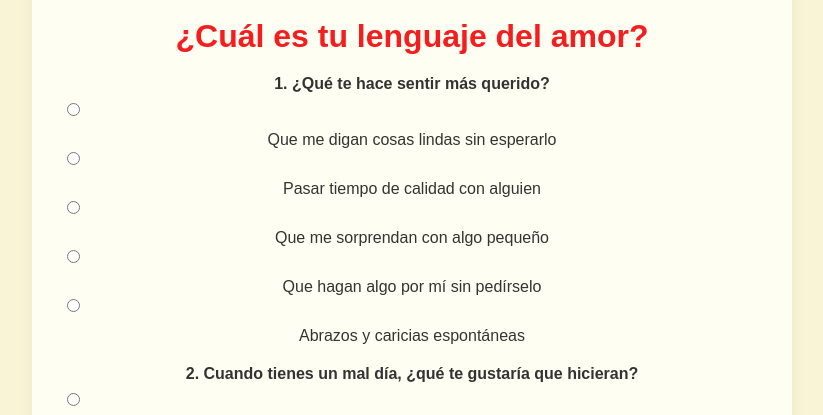
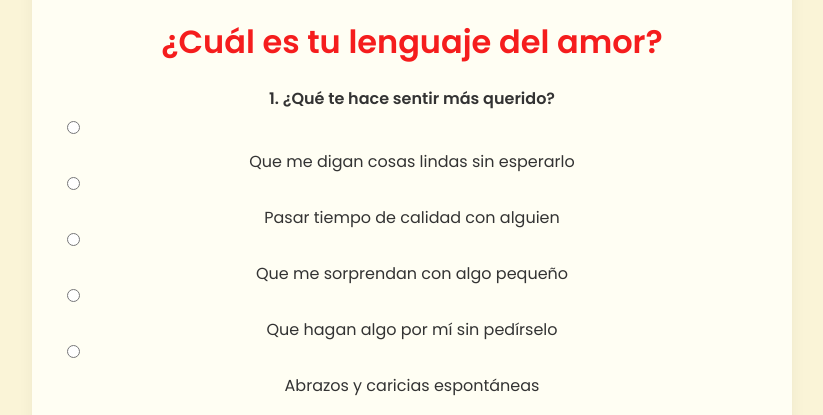
Before and after one commit to sandialuv/love-lenguage-txt, a plain HTML site: page index.html in a window 1280 px wide. Shown: the part 353-768 px from the top of the page, without its empty margins (228-1051 px from the left). Drawn offline with Linux system fonts and the light colour scheme.

Commit message:
Update index.html

```diff
--- a/index.html
+++ b/index.html
@@ -3,10 +3,11 @@
 <head>
   <meta charset="UTF-8">
   <meta name="viewport" content="width=device-width, initial-scale=1">
-  <title>Test Lenguaje del Amor</title>
+  <title>LOVE LENGUAGE</title>
+  <link href="https://fonts.googleapis.com/css2?family=Poppins:wght@400;600&display=swap" rel="stylesheet">
   <style>
     body {
-      font-family: 'Arial', sans-serif;
+      font-family: 'Poppins', sans-serif;
       background-color: #faf4d7;
       color: #333;
       margin: 0;
```
